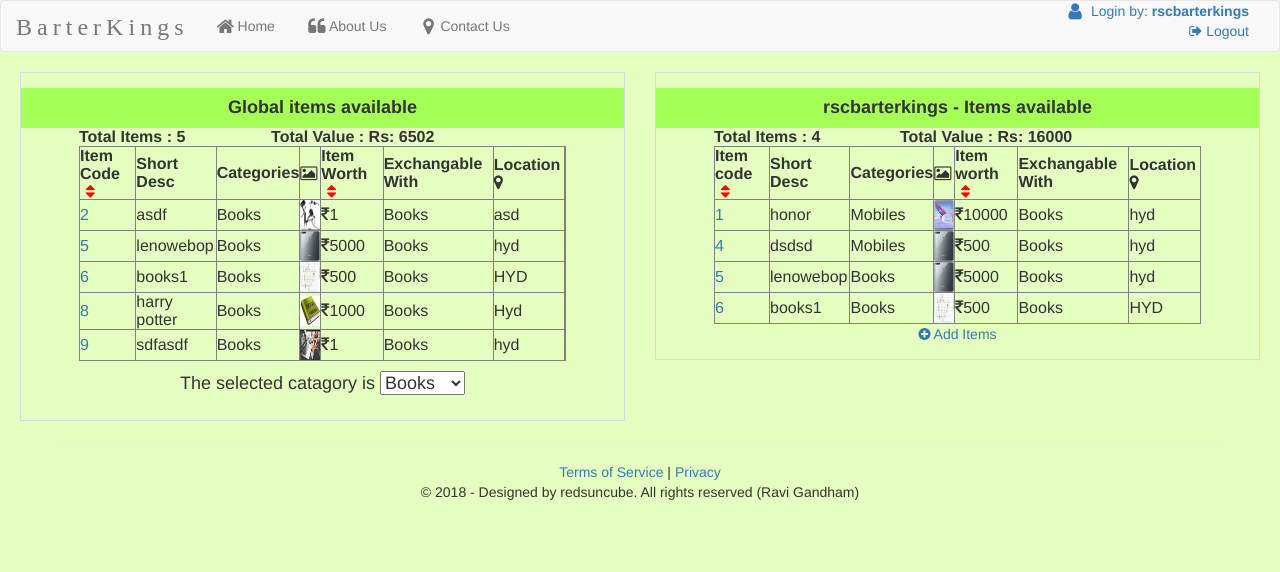
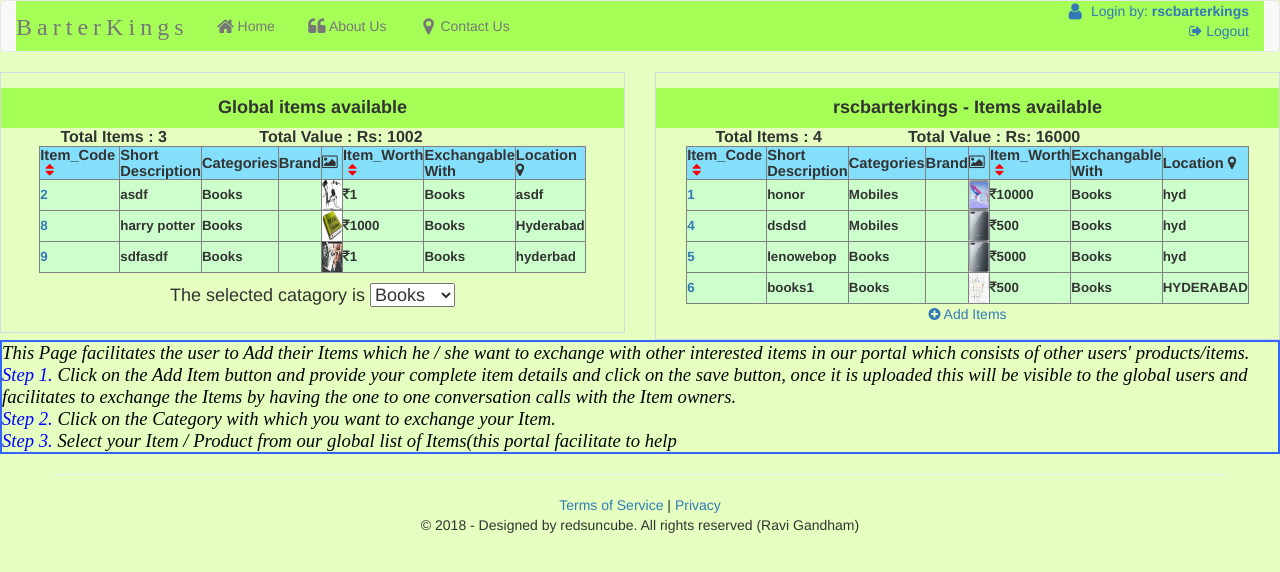
Before and after one commit to santhosh432/rscbk, a Django app: page /myuserdashboard_with_cat/1/ in a window 1280 px wide. Shown: the top 572 px of the page. Run offline with Django 3.2, Linux system fonts and the light colour scheme; a user stored in the database is signed in; data comes from the database, SQL or seed files in the repository; data that the repository does not hold is empty; some libraries are stand-ins or nearby versions.

Commit message:
pagination and dashboard issue fixed

```diff
--- a/rscbk/home/views.py
+++ b/rscbk/home/views.py
@@ -35,11 +35,11 @@ from django.core.paginator import Paginator
 @login_required
 def myuserdashboard_with_cat(request,cat_id=None):
     cat = Category.objects.all()
-    items_cat = Items.objects.filter(category__id=cat_id)
+    items_cat = Items.objects.filter(category__id=cat_id).exclude(itemuser=request.user)
     useritemscount_cat = items_cat.count()
 
     paginator = Paginator(items_cat, 10)
-    page = request.GET.get('page', 1)
+    page = request.GET.get('pagee', 1)
     items_cat = paginator.page(page)
 
     items = Items.objects.filter(itemuser=request.user)
--- a/rscbk/templates/userdashboard.html
+++ b/rscbk/templates/userdashboard.html
@@ -743,7 +743,7 @@ header {
 
             </a>
         </div>
-        <div id="navbar" class="navbar-collapse collapse">
+        <div id="navbar" class="navbar-collapse collapse" style=" background-color: #A6FF57;">
             <ul class="nav navbar-nav">
                 <li>
                     <a href="/myuserdashboard/" class="faa-parent animated-hover">
@@ -780,7 +780,7 @@ header {
 
 
 <body style=" background-color: E4FFBF;" class="home">
-   <div style=" background-color: E4FFBF;" class="user-dashboard">
+ <!--  <div style=" background-color: E4FFBF;" class="user-dashboard"> -->
                     <div style=" background-color: E4FFBF;" class="row">
                         <div style=" background-color: E4FFBF;" class="col-md-6 col-sm-6 col-xs-12 gutter">
 
@@ -823,31 +823,34 @@ header {
 <center>
                              <table border=1 id="myTable" class="tablesorter" width="85%"><thead>
                                 <tr>
-                                        <th> Item Code<font color=red><i class="fa fa-fw fa-sort"></i></font></th><th>
-                                        Short Desc</th><th>
-                                       Categories</th><th>
-                                        <i class="fa fa-picture-o"></i></th><th>
-                                        Item Worth<font color=red><i class="fa fa-fw fa-sort"></i></font> </th><th>
-                                        Exchangable With</th><th>
-                                        Location <i class="fa fa-map-marker"></i></th><th>
+                                       <th bgcolor="#83DFFA"><span style=" font-size: 11pt; ">Item_Code&nbsp <font color=red><i class="fa fa-fw fa-sort"></i></font></span></th>
+                                       <th bgcolor="#83DFFA"><span style=" font-size: 11pt;  font-weight: bold;">Short Description</span></th>
+                                       <th bgcolor="#83DFFA"><span style=" font-size: 11pt; ">Categories</span></th>
+                                       <th bgcolor="#83DFFA"><span style=" font-size: 11pt; ">Brand</span></th>
+                                       <th bgcolor="#83DFFA"><span style=" font-size: 11pt; "><i class="fa fa-picture-o"></i></span></th>
+                                       <th bgcolor="#83DFFA"><span style=" font-size: 11pt; ">Item_Worth <font color=red><i class="fa fa-fw fa-sort"></i></font></span></th>
+                                       <th bgcolor="#83DFFA"><span style=" font-size: 11pt; ">Exchangable With</span></th>
+                                       <th bgcolor="#83DFFA"><span style=" font-size: 11pt; ">Location<i class="fa fa-map-marker"></i></span></th>
 
                                 </tr></thead><tbody>
                                   {% for useritems in items_cat %}
-                                <tr>       <td>    <a onclick="popupCenter('{% url 'view_item' useritems.id %}', 'myPop2',750,750);" href="javascript:void(0);">{{ useritems.id }}</a>
-                                            </td><td>
-                                        {{ useritems.item_name }}</td><td>
-                                             {{ useritems.category }}</td><td>
-                                         <img src="{{ useritems.item_image.url }}" alt="*" class="img img-thumbnails" width="20" height="30"></td><td>
-                                        <i class="fa fa-rupee"></i>{{ useritems.price }}</td><td>
-                                        {{ useritems.exchange_category }}</td><td>
-                                        {{ useritems.location|slice:":3" }}</td>
+                                <tr>
+                                        <td bgcolor="#ccffcc"><span style=" font-size: 10pt; font-weight: bold;"><a onclick="popupCenter('{% url 'view_item' useritems.id %}', 'myPop2',750,750);" href="javascript:void(0);">{{ useritems.id }}</a></span></td>
+                                        <td bgcolor="#ccffcc"><span style=" font-size: 10pt; font-weight: bold;">{{ useritems.item_name }}</span></td>
+                                        <td bgcolor="#ccffcc"><span style=" font-size: 10pt; font-weight: bold;">{{ useritems.category }}</span></td>
+                                        <td bgcolor="#ccffcc"><span style=" font-size: 10pt; font-weight: bold;">{{ useritems.bnd.brand_name }}</span></td>
+                                        <td bgcolor="#ccffcc"><span style=" font-size: 10pt; font-weight: bold;"><img src="{{ useritems.item_image.url }}" alt="*" class="img img-thumbnails" width="20" height="30"></span></td>
+                                        <td bgcolor="#ccffcc"><span style=" font-size: 10pt; font-weight: bold;"><i class="fa fa-rupee"></i>{{ useritems.price }}</span></td>
+                                        <td bgcolor="#ccffcc"><span style=" font-size: 10pt; font-weight: bold;">{{ useritems.exchange_category }}</span></td>
+                                        <td bgcolor="#ccffcc"><span style=" font-size: 10pt; font-weight: bold;">{{ useritems.location }}</span></td>
+
                                </tr>
                                    {% endfor %}</tbody>
                                    </table>
                                    {% if items_cat.has_other_pages %}
   <ul class="pagination">
     {% if items_cat.has_previous %}
-      <li><a href="?page={{ items_cat.previous_page_number }}">&laquo;</a></li>
+      <li><a href="?pagee={{ items_cat.previous_page_number }}">&laquo;</a></li>
     {% else %}
       <li class="disabled"><span>&laquo;</span></li>
     {% endif %}
@@ -855,22 +858,16 @@ header {
       {% if items_cat.number == i %}
         <li class="active"><span>{{ i }} <span class="sr-only">(current)</span></span></li>
       {% else %}
-        <li><a href="?page={{ i }}">{{ i }}</a></li>
+        <li><a href="?pagee={{ i }}">{{ i }}</a></li>
       {% endif %}
     {% endfor %}
     {% if items_cat.has_next %}
-      <li><a href="?page={{ items_cat.next_page_number }}">&raquo;</a></li>
+      <li><a href="?pagee={{ items_cat.next_page_number }}">&raquo;</a></li>
     {% else %}
       <li class="disabled"><span>&raquo;</span></li>
     {% endif %}
   </ul>
 {% endif %}
-
-
-
-
-
-
 
                                    {% for useritems in items_cat %}    {% if forloop.first %}
 
@@ -903,27 +900,31 @@ header {
                                                                 <font size=3><b>Total Value</b> : Rs: {{ totcount }}</font>
 
 </th></tr></table>
-                                <table width="85%" border=1 id="myTable_own" class="tablesorter"><thead><tr><th>Item code<font color=red><i class="fa fa-fw fa-sort"></i></font></th><th>
-                                Short Desc</th><th>
-                                       Categories</th><th>
-                                       <i class="fa fa-picture-o"></i></th><th>
-                                       Item worth <font color=red><i class="fa fa-fw fa-sort"></i></font></th><th>
-                                       Exchangable With</th><th>
-                                        Location <i class="fa fa-map-marker"></i></th>
+                 <!-- <font size="1" face="Courier New" > -->
+                                <table width="85%" border=1 id="myTable_own" class="tablesorter"><thead><tr>
+                                       <th bgcolor="#83DFFA"><span style=" font-size: 11pt; ">Item_Code&nbsp <font color=red><i class="fa fa-fw fa-sort"></i></font></span></th>
+                                       <th bgcolor="#83DFFA"><span style=" font-size: 11pt;  font-weight: bold;">Short Description</span></th>
+                                       <th bgcolor="#83DFFA"><span style=" font-size: 11pt; ">Categories</span></th>
+                                       <th bgcolor="#83DFFA"><span style=" font-size: 11pt; ">Brand</span></th>
+                                       <th bgcolor="#83DFFA"><span style=" font-size: 11pt; "><i class="fa fa-picture-o"></i></span></th>
+                                       <th bgcolor="#83DFFA"><span style=" font-size: 11pt; ">Item_Worth <font color=red><i class="fa fa-fw fa-sort"></i></font></span></th>
+                                       <th bgcolor="#83DFFA"><span style=" font-size: 11pt; ">Exchangable With</span></th>
+                                       <th bgcolor="#83DFFA"><span style=" font-size: 11pt; ">Location <i class="fa fa-map-marker"></i></span></th>
 
 
                                 </tr></thead><tbody>
                                   {% for useritems in items %}
 
-                                <tr><td>
-                                            <a onclick="popupCenter('{% url 'view_item' useritems.id %}', 'myPop2',750,750);" href="javascript:void(0);">{{ useritems.id }}</a></td><td>
-                                        {{ useritems.item_name }}</td><td>
-                                        {{ useritems.category }}</td><td>
-                                        <img src="{{ useritems.item_image.url }}" alt="*" class="img img-thumbnails" width="20" height="30"></td><td>
-                                        <i class="fa fa-rupee"></i>{{ useritems.price }}</td><td>
-                                     {{ useritems.exchange_category }}</td><td>
-                                        {{ useritems.location|slice:":3" }}</td>
-                                  </tr>
+                                    <tr>
+                                        <td bgcolor="#ccffcc"><span style=" font-size: 10pt; font-weight: bold;"><a onclick="popupCenter('{% url 'view_item' useritems.id %}', 'myPop2',750,750);" href="javascript:void(0);">{{ useritems.id }}</a></span></td>
+                                        <td bgcolor="#ccffcc"><span style=" font-size: 10pt; font-weight: bold;">{{ useritems.item_name }}</span></td>
+                                        <td bgcolor="#ccffcc"><span style=" font-size: 10pt; font-weight: bold;">{{ useritems.category }}</span></td>
+                                        <td bgcolor="#ccffcc"><span style=" font-size: 10pt; font-weight: bold;">{{ useritems.bnd.brand_name }}</span></td>
+                                        <td bgcolor="#ccffcc"><span style=" font-size: 10pt; font-weight: bold;"><img src="{{ useritems.item_image.url }}" alt="*" class="img img-thumbnails" width="20" height="30"></span></td>
+                                        <td bgcolor="#ccffcc"><span style=" font-size: 10pt; font-weight: bold;"><i class="fa fa-rupee"></i>{{ useritems.price }}</span></td>
+                                        <td bgcolor="#ccffcc"><span style=" font-size: 10pt; font-weight: bold;">{{ useritems.exchange_category }}</span></td>
+                                        <td bgcolor="#ccffcc"><span style=" font-size: 10pt; font-weight: bold;">{{ useritems.location }}</span></td>
+                                    </tr>
 
 
                                         {% endfor %}</tbody>
@@ -960,18 +961,32 @@ header {
                                     }
                                 </script>
                                 <div align="center">
-                                        <a href="{% url 'additems' %}" title="add iteams"><i class="fa fa-plus-circle"></i> Add Items</a>
+                                        <a href="{% url 'additems' %}" title="add iteams"><i class="fa fa-plus-circle"></i> Add Items</a> <br>
 
 
                             </div>
                      </div>
                         </div>
                     </div>
-                </div>
+              </div>
             </div>
 
-    </div>
+ <!--   </div> -->
 
+
+<div style=" text-align: left; text-indent: 0px; padding: 0px 0px 0px 0px; margin: 0px 0px 0px 0px;"><table width="100%" border="2" cellpadding="2" cellspacing="2" style="border-color: #3366ff; border-style: solid; background-color: E4FFBF;">
+<tr valign="top">
+<td style="border-color : #3366ff #3366ff #3366ff #3366ff; border-style: solid;"><p style=" text-align: left; text-indent: 0px; padding: 0px 0px 0px 0px; margin: 0px 0px 0px 0px;"><span style=" font-size: 10pt; font-family: 'Arial', 'Helvetica', sans-serif; font-style: normal; font-weight: normal; color: #000000; background-color: transparent; text-decoration: none;">
+<span style="font-family: Vrinda; font-weight: normal; font-style: italic; text-decoration: none; font-size: 14pt;">This Page facilitates the user to Add their Items which he / she want to exchange with other interested items in our portal which consists of other users' products/items. <br>
+<font color="#0000FF">Step 1.</font> Click on the Add Item button and provide your complete item details and click on the save button, once it is uploaded this will be visible to the global users and facilitates to exchange the Items by having the one to one conversation calls with the Item owners.<br>
+<font color="#0000FF">Step 2.</font> Click on the Category with which you want to exchange your Item.<br>
+<font color="#0000FF">Step 3.</font> Select your Item / Product from our global list of Items(this portal facilitate to help </span> <br>
+
+</span></p>
+</td>
+</tr>
+</table>
+</div>
 
 <div class="container">
   <div class="row">
```
Also changed, not shown: rscbk/templates/main.html (+5 -4 lines).
